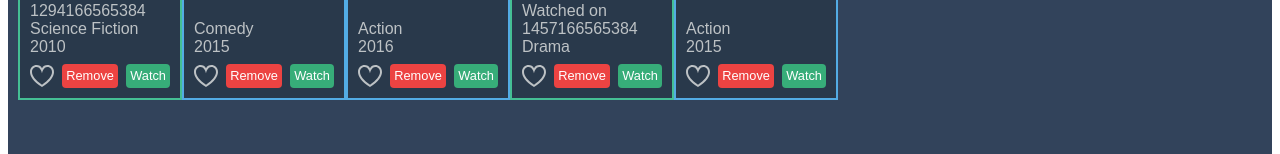
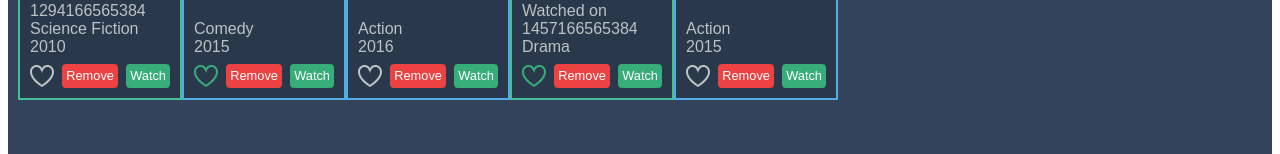
Before and after one commit to shibli049/angular-essential, an Angular app: page / in a window 1280 px wide. Shown: the part 286-440 px from the top of the page. Built offline with nearby package versions, Linux system fonts and the light colour scheme.

Commit message:
directive and property bindings.

```diff
--- a/src/app/favorite.directive.ts
+++ b/src/app/favorite.directive.ts
@@ -1,10 +1,18 @@
-import { Directive } from '@angular/core';
+import { Directive, HostBinding, Input } from '@angular/core';
 
 @Directive({
   selector: '[appFavorite]'
 })
 export class FavoriteDirective {
 
+  @HostBinding('class.is-favorite') isFavorite = true;
+
+
   constructor() { }
 
+  @Input() set appFavorite(value) {
+    this.isFavorite = value;
+  }
+
+
 }
--- a/src/app/media-item/media-item.component.html
+++ b/src/app/media-item/media-item.component.html
@@ -3,7 +3,7 @@
 <div>{{mediaItem.category}}</div>
 <div>{{mediaItem.year}}</div>
 <div class="tools">
-  <svg class="favorite" xmlns="http://www.w3.org/2000/svg" viewBox="0 0 24 24">
+  <svg [appFavorite]="mediaItem.isFavorite" class="favorite" xmlns="http://www.w3.org/2000/svg" viewBox="0 0 24 24">
     <path d="M12 9.229c.234-1.12 1.547-6.229 5.382-6.229 2.22 0 4.618 1.551 4.618 5.003 0 3.907-3.627 8.47-10 12.629-6.373-4.159-10-8.722-10-12.629 0-3.484 2.369-5.005 4.577-5.005 3.923 0 5.145 5.126 5.423 6.231zm-12-1.226c0 4.068 3.06 9.481 12 14.997 8.94-5.516 12-10.929 12-14.997 0-7.962-9.648-9.028-12-3.737-2.338-5.262-12-4.27-12 3.737z"
     />
   </svg>
```
